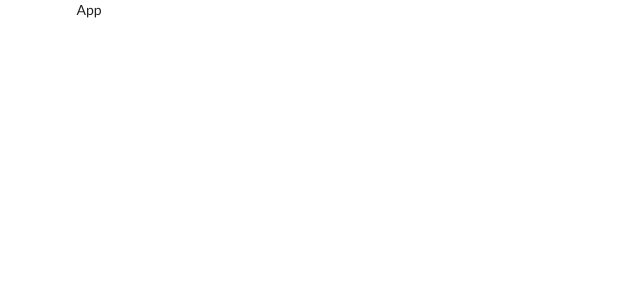
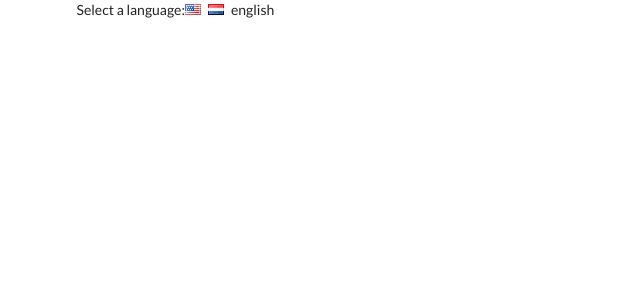
Before and after one commit to ma7ma7/ReactContext, a React (Create React App) app: page / in a window 1280 px wide. Shown: the top 300 px of the page, without its empty margins (0-640 px from the left). Built offline with nearby package versions, Linux system fonts and the light colour scheme.

Commit message:
App Select language Setup

```diff
--- a/src/components/App.js
+++ b/src/components/App.js
@@ -1,7 +1,30 @@
 import React from "react";
 
-const App = () => {
-  return <div className="ui container">App</div>;
-};
+class App extends React.Component {
+  state = { language: "english" };
+
+  onLanguageSelect = (language) => {
+    this.setState({ language });
+  };
+
+  render() {
+    return (
+      <div className="ui container">
+        <div>
+          Select a language:
+          <i
+            className="flag us"
+            onClick={() => this.onLanguageSelect("english")}
+          />
+          <i
+            className="flag nl"
+            onClick={() => this.onLanguageSelect("dutch")}
+          />
+          {this.state.language}
+        </div>
+      </div>
+    );
+  }
+}
 
 export default App;
```
Also changed, not shown: 1 other file (tests, documents, lock files or other folders).
